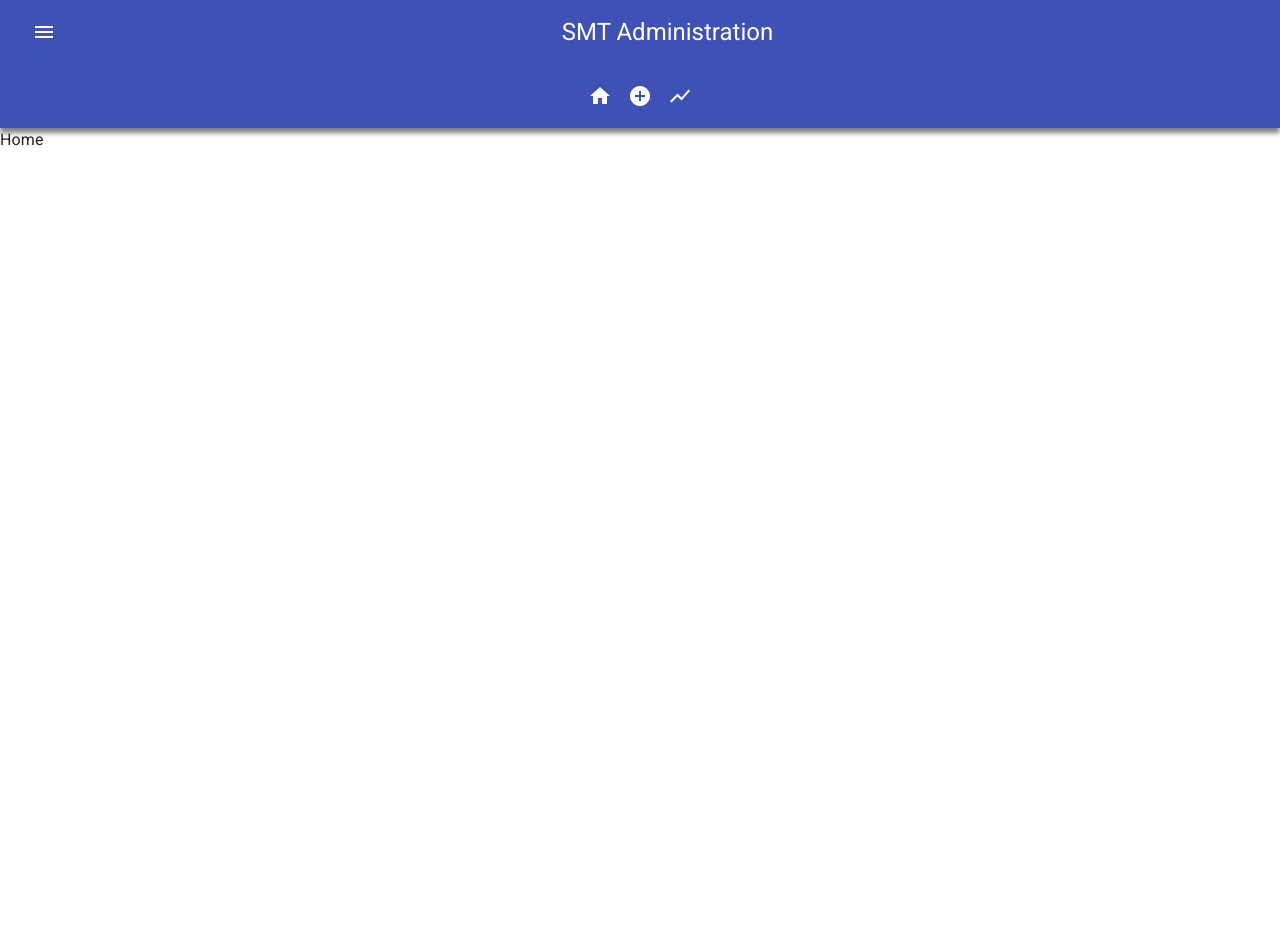
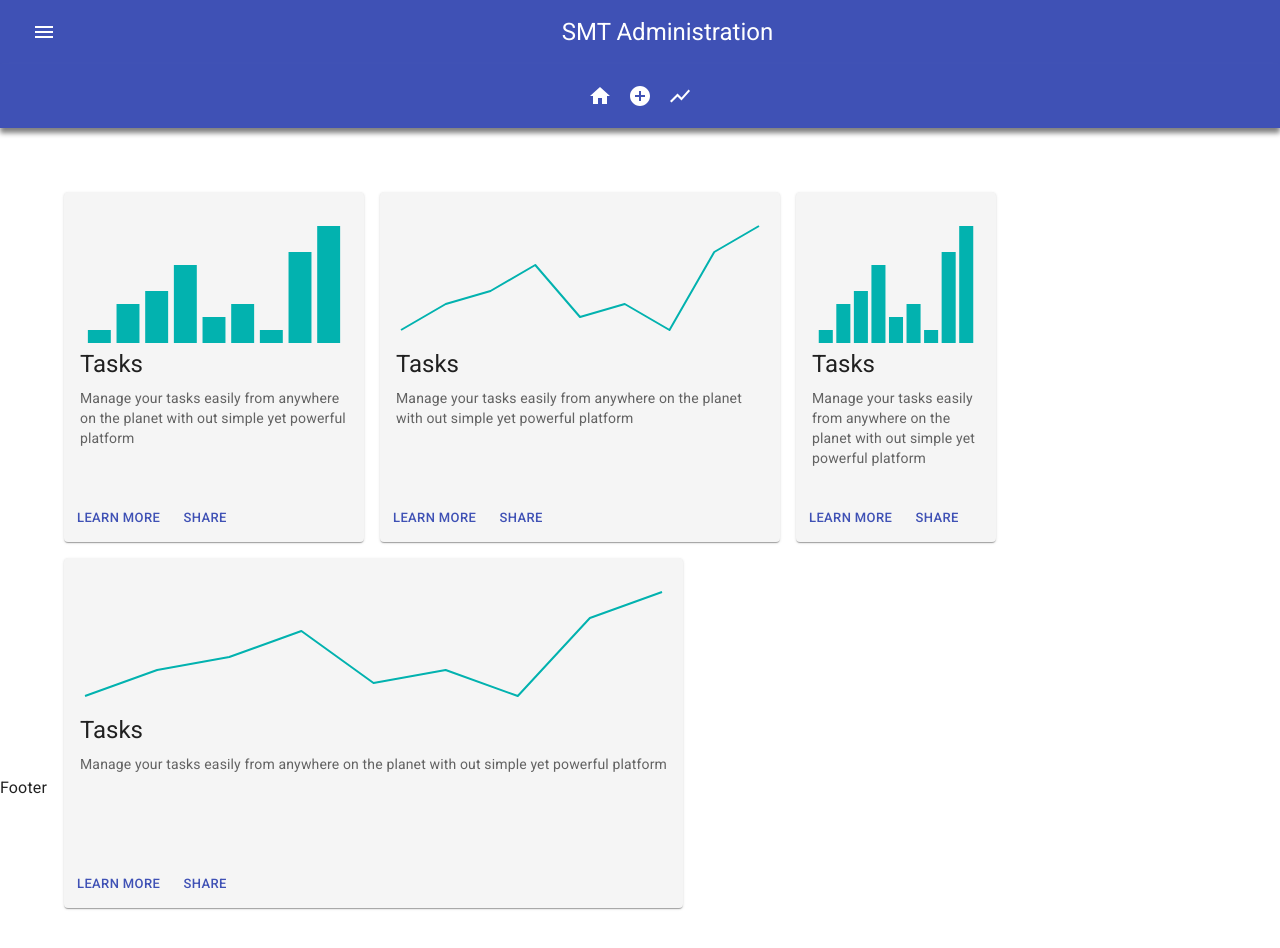
Before and after one commit to hjertis/smt-admin, a React (Vite) app: page / in a window 1280 px wide. Shown: the top 948 px of the page. Before the commit the page ends 800 px from the top, so only its background shows below. Built offline with nearby package versions, Linux system fonts and the light colour scheme.

Commit message:
wow such work

```diff
--- a/package.json
+++ b/package.json
@@ -15,6 +15,7 @@
     "@fontsource/roboto": "^5.0.12",
     "@mui/icons-material": "^5.15.15",
     "@mui/material": "^5.15.15",
+    "@mui/x-charts": "^7.2.0",
     "firebase": "^10.10.0",
     "react": "^18.2.0",
     "react-dom": "^18.2.0",
--- a/src/App.jsx
+++ b/src/App.jsx
@@ -5,7 +5,7 @@ import "@fontsource/roboto/400.css";
 import "@fontsource/roboto/500.css";
 import "@fontsource/roboto/700.css";
 import { theme } from "./data/theme";
-import { Box, ThemeProvider, CssBaseline } from "@mui/material";
+import { ThemeProvider, CssBaseline, Container, Box } from "@mui/material";
 import DrawerList from "./components/DrawerList";
 import Header from "./components/Header";
 import { BrowserRouter, Route, Routes } from "react-router-dom";
@@ -25,11 +25,18 @@ function App() {
   return (
     <ThemeProvider theme={theme}>
       <BrowserRouter>
-        <Box>
         <CssBaseline />
         <Header title="SMT Administration" toggleDrawer={toggleDrawer} />
         <DrawerList open={open} toggleDrawer={toggleDrawer} />
-          <Box sx={{ flex: 1, display: "flex", flexDirection: "column" }}>
+        <Container
+          sx={{
+            display: "flex",
+            flexDirection: "column",
+            alignItems: "center",
+            justifyContent: "center",
+            pt: { xs: 5, sm: 8 },
+            pb: { xs: 8, sm: 12 },
+          }}>
           <Routes>
             <Route path="/" element={<Home />} />
             <Route path="/orders" element={<Orders />} />
@@ -37,8 +44,10 @@ function App() {
             <Route path="/defects" element={<Defects />} />
             <Route path="/tasks" element={<Tasks />} />
           </Routes>
+          <Box sx={{ position: "fixed", bottom: 0, left: 0, right: 0 }}>
+            Footer
           </Box>
-        </Box>
+        </Container>
       </BrowserRouter>
     </ThemeProvider>
   );
--- a/src/pages/Home.jsx
+++ b/src/pages/Home.jsx
@@ -1,7 +1,48 @@
+import { Box, Grid, Typography } from "@mui/material";
 import React from "react";
+import Cards from "./components/Cards";
 
 const Home = () => {
-  return <div>Home</div>;
+  return (
+    <Box>
+      <Grid container spacing={2}>
+        <Grid item>
+          <Cards
+            title="Tasks"
+            description="Manage your tasks easily from anywhere on the planet with out simple yet powerful platform"
+            sparkline={[1, 3, 4, 6, 2, 3, 1, 7, 9]}
+            plotType="bar"
+            size={300}
+          />
+        </Grid>
+        <Grid item>
+          <Cards
+            title="Tasks"
+            description="Manage your tasks easily from anywhere on the planet with out simple yet powerful platform"
+            sparkline={[1, 3, 4, 6, 2, 3, 1, 7, 9]}
+            size={400}
+          />
+        </Grid>
+        <Grid item>
+          <Cards
+            title="Tasks"
+            description="Manage your tasks easily from anywhere on the planet with out simple yet powerful platform"
+            sparkline={[1, 3, 4, 6, 2, 3, 1, 7, 9]}
+            plotType="bar"
+            size={200}
+          />
+        </Grid>
+        <Grid item>
+          <Cards
+            title="Tasks"
+            description="Manage your tasks easily from anywhere on the planet with out simple yet powerful platform"
+            sparkline={[1, 3, 4, 6, 2, 3, 1, 7, 9]}
+            size={800}
+          />
+        </Grid>
+      </Grid>
+    </Box>
+  );
 };
 
 export default Home;
--- a/src/pages/Orders.jsx
+++ b/src/pages/Orders.jsx
@@ -1,5 +1,10 @@
+import { Box, Typography } from "@mui/material";
 import React from "react";
 
 export default function Orders() {
-  return <div>Orders</div>;
+  return (
+    <Box>
+      <Typography>Hello Orders</Typography>
+    </Box>
+  );
 }
--- /dev/null
+++ b/src/pages/components/Cards.jsx
@@ -0,0 +1,41 @@
+import React from "react";
+import {
+  Button,
+  Card,
+  CardActions,
+  CardContent,
+  CardHeader,
+  CardMedia,
+  Typography,
+} from "@mui/material";
+import { SparkLineChart } from "@mui/x-charts";
+
+export default function Cards(props) {
+  return (
+    <Card
+      sx={{
+        maxWidth: props.size,
+        minHeight: 350,
+        position: "relative",
+        backgroundColor: "#f5f5f5",
+      }}>
+      <CardContent>
+        <SparkLineChart
+          data={props.sparkline}
+          height={140}
+          plotType={props.plotType}
+        />
+        <Typography gutterBottom variant="h5" component="div">
+          {props.title}
+        </Typography>
+        <Typography variant="body2" color="text.secondary">
+          {props.description}
+        </Typography>
+      </CardContent>
+      <CardActions sx={{ position: "absolute", bottom: 0, left: 0, right: 0 }}>
+        <Button size="small">Learn more</Button>
+        <Button size="small">Share</Button>
+      </CardActions>
+    </Card>
+  );
+}
```
Also changed, not shown: src/data/static/pcb.jpeg (added), 1 other file (tests, documents, lock files or other folders). Lines whose indentation alone changed are shown as unchanged.
